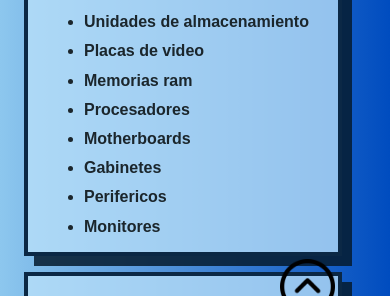
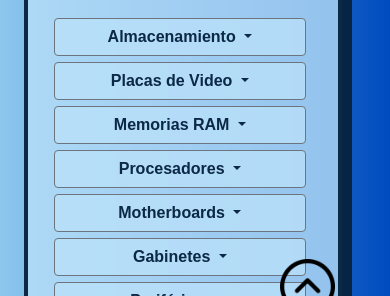
Before and after one commit to LopezBrian/Venta-Hardware-Lopez, a plain HTML site: page index.html in a window 390 px wide. Shown: the part 361-657 px from the top of the page. Drawn offline with nearby package versions, Linux system fonts and the light colour scheme.

Commit message:
Mejorado menu de componentes

```diff
--- a/index.html
+++ b/index.html
@@ -50,20 +50,88 @@
             <div class="container-fluid row main__div mt-2 mb-2">
                 <div class="container-fluid col-lg-4 mx-auto mt-2 mb-2">
                     <section class="componentes"><!-- Primera seccion -->
-                        <div class="container">
+                        <div class="container d-flex flex-column">
                             <div class="container">
                                 <h1 class="titulo__seccion">Componentes</h1>
                             </div>
-                            <ul><!-- Cada categoria deberia desplegar un arbol de items -->
-                                <li><h3>Unidades de almacenamiento</h3></li>
-                                <li><h3>Placas de video</h3></li>
-                                <li><h3>Memorias ram</h3></li>
-                                <li><h3>Procesadores</h3></li>
-                                <li><h3>Motherboards</h3></li>
-                                <li><h3>Gabinetes</h3></li>
-                                <li><h3>Perifericos</h3></li>
-                                <li><h3>Monitores</h3></li>
-                            </ul>
+                            <div class="container d-flex flex-column align-items-center mx-auto componentes__lista">
+                                <div class="btn-group">
+                                    <button type="button" class="btn btn-secondary dropdown-toggle" data-bs-toggle="dropdown" aria-expanded="false">
+                                        Almacenamiento
+                                    </button>
+                                    <ul class="dropdown-menu">
+                                        <li>Discos Rígidos Externos</li>
+                                        <li>Discos Sólidos SSD</li>
+                                        <li>Discos Rígidos Internos</li>
+                                    </ul>
+                                </div>
+                                <div class="btn-group">
+                                    <button type="button" class="btn btn-secondary dropdown-toggle" data-bs-toggle="dropdown" aria-expanded="false">
+                                        Placas de Video
+                                    </button>
+                                    <ul class="dropdown-menu">
+                                        <li>Nvidia GeForce</li>
+                                        <li>Radeon AMD</li>
+                                    </ul>
+                                </div>
+                                <div class="btn-group">
+                                    <button type="button" class="btn btn-secondary dropdown-toggle" data-bs-toggle="dropdown" aria-expanded="false">
+                                        Memorias RAM
+                                    </button>
+                                    <ul class="dropdown-menu">
+                                        <li>Memorias DDR4</li>
+                                        <li>Memorias SODIMM</li>
+                                    </ul>
+                                </div>
+                                <div class="btn-group">
+                                    <button type="button" class="btn btn-secondary dropdown-toggle" data-bs-toggle="dropdown" aria-expanded="false">
+                                        Procesadores
+                                    </button>
+                                    <ul class="dropdown-menu">
+                                        <li>AMD</li>
+                                        <li>Intel</li>
+                                    </ul>
+                                </div>
+                                <div class="btn-group">
+                                    <button type="button" class="btn btn-secondary dropdown-toggle" data-bs-toggle="dropdown" aria-expanded="false">
+                                        Motherboards
+                                    </button>
+                                    <ul class="dropdown-menu">
+                                        <li>Mothers AMD</li>
+                                        <li>Mothers Intel</li>
+                                    </ul>
+                                </div>
+                                <div class="btn-group">
+                                    <button type="button" class="btn btn-secondary dropdown-toggle" data-bs-toggle="dropdown" aria-expanded="false">
+                                        Gabinetes
+                                    </button>
+                                    <ul class="dropdown-menu">
+                                        <li>Gabinetes</li>
+                                        <li>Coolers</li>
+                                        <li>Fuentes de alimentación</li>
+                                    </ul>
+                                </div>
+                                <div class="btn-group">
+                                    <button type="button" class="btn btn-secondary dropdown-toggle" data-bs-toggle="dropdown" aria-expanded="false">
+                                        Periféricos
+                                    </button>
+                                    <ul class="dropdown-menu">
+                                        <li>Teclados</li>
+                                        <li>Mouses</li>
+                                        <li>Parlantes</li>
+                                        <li>Auriculares</li>
+                                    </ul>
+                                </div>
+                                <div class="btn-group">
+                                    <button type="button" class="btn btn-secondary dropdown-toggle" data-bs-toggle="dropdown" aria-expanded="false">
+                                        Monitores
+                                    </button>
+                                    <ul class="dropdown-menu">
+                                        <li>Monitores</li>
+                                        <li>Soportes para monitores</li>
+                                    </ul>
+                                </div>
+                            </div>
                         </div>
                     </section>
                 </div>
@@ -108,7 +176,7 @@
                     </section>
                 </div>
             </div>
-            <a id="arrow" href="./index.html#top"><img src="./images/up-arrow.png" alt="arrow"></a>
+            <a id="arrow" href="#top"><img src="./images/up-arrow.png" alt="arrow"></a>
         </main>
         <footer><!-- Inicio FOOTER -->
             <!-- Redes -->
--- a/scss/_main.scss
+++ b/scss/_main.scss
@@ -1,14 +1,24 @@
 .componentes{
-    ul{
-        li{
-            &:hover {
-            text-decoration: underline;
-            text-decoration-thickness: 1.5px;
+    div{
+        width: 80%;
+    }
+    .componentes__lista{
+        padding: 5px;
+        width: 90%;
+        div{
+            padding: 3px;
+            li{
+                padding: 0 10px;
             }
-        }
-        h3{
-            font-size: $fontSize;
-            font-weight: bold;
+            button{
+                background-color: $colorClaro;
+                color: $colorOscuro;
+                font-weight: bold;
+                &:hover{
+                    background-color: $colorOscuro;
+                    color: $colorClaro;
+                }
+            }
         }
     }
 }
@@ -61,7 +71,18 @@
     .main__div{
         display: flex;
     }
+}
+
+@media screen and (max-width: 576px) {
+    .main__div{
+        display: flex;
+    }
     .componentes{
-        height: 350px;
+        width: auto;
+        div{
+            width: 98%;
+            padding: 0;
+            margin: 0;
+        }
     }
 }
```
Also changed, not shown: css/styles.css, 1 other file.
